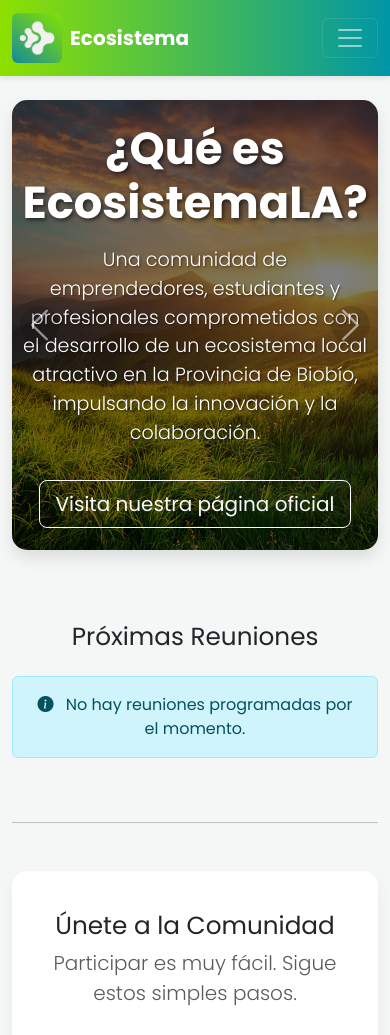
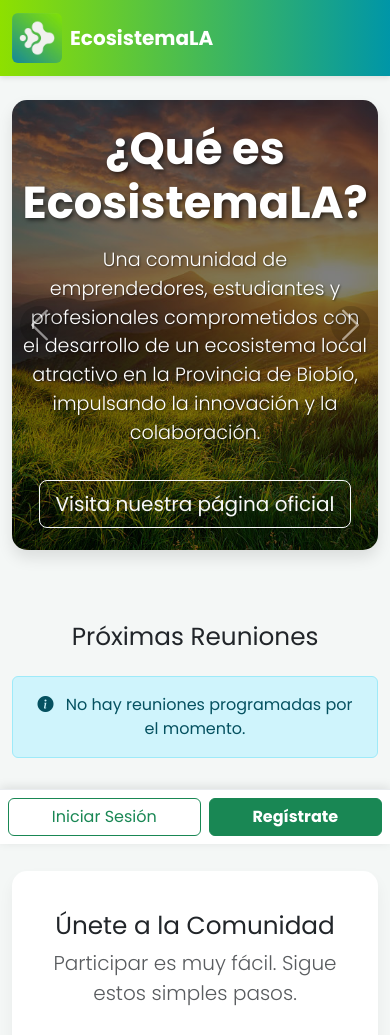
Before and after one commit to Litjoaco/Ecosistema, a Django app: page / in a window 390 px wide. Shown: the top 1035 px of the page. Run offline with Django 4.2, Linux system fonts and the light colour scheme; data that the repository does not hold is empty.

Commit message:
intento 2

```diff
--- a/Ecosistema/settings.py
+++ b/Ecosistema/settings.py
@@ -27,7 +27,7 @@
 
 SECRET_KEY = 'django-insecure-it)h7wo8um6o+%f+p8qduxi0p9)u7x(#zvh5k)_bj*n6wb!=p)'
 DEBUG = False
-ALLOWED_HOSTS = ['72.61.134.252', 'srv1076255.hstgr.cloud', 'meetingup.cl', 'www.meetingup.cl']
+ALLOWED_HOSTS = ['127.0.0.1', 'localhost','72.61.134.252', 'srv1076255.hstgr.cloud', 'meetingup.cl', 'www.meetingup.cl']
 
 CSRF_TRUSTED_ORIGINS = [
     "https://meetingup.cl/",
--- a/templates/inicio.html
+++ b/templates/inicio.html
@@ -246,6 +246,21 @@
                 margin-left: 0.5rem; /* Espacio entre la imagen y el nombre */
             }
         }
+
+        /* --- INICIO: Estilos para la Barra de Navegación Inferior Móvil --- */
+        .mobile-bottom-nav {
+            position: fixed;
+            bottom: 0;
+            left: 0;
+            right: 0;
+            z-index: 1030;
+            background: #ffffff;
+            box-shadow: 0 -2px 10px rgba(0,0,0,0.1);
+            border-top: 1px solid #e9ecef;
+        }
+        .mobile-nav-link {
+            color: #6c757d; /* Color gris para íconos y texto */
+        }
         /* --- FIN: Estilos para Header Interactivo --- */
 
     </style>
@@ -258,17 +273,19 @@
         <a class="navbar-brand d-flex align-items-center" href="{% url 'inicio' %}">
             <img src="{% static 'img/logo.jpg' %}" class="img-fluid rounded me-2" alt="Logo EcosistemaLA" style="height:50px;">
             <div>
-                <span class="fw-bold fs-5 fs-sm-6 d-block">Ecosistema</span>
+                <span class="fw-bold fs-5 fs-sm-6 d-block">EcosistemaLA</span>
                 <small class="d-none d-sm-block">Impulsando el ecosistema emprendedor</small>
             </div>
         </a>
 
-        <button class="navbar-toggler" type="button" data-bs-toggle="collapse" data-bs-target="#mainNavbar" aria-controls="mainNavbar" aria-expanded="false" aria-label="Toggle navigation">
+        <!-- Ocultamos el botón de hamburguesa en todas las vistas -->
+        <button class="navbar-toggler d-none" type="button" data-bs-toggle="collapse" data-bs-target="#mainNavbar" aria-controls="mainNavbar" aria-expanded="false" aria-label="Toggle navigation">
             <span class="navbar-toggler-icon"></span>
         </button>
 
         <div class="collapse navbar-collapse" id="mainNavbar">
             <ul class="navbar-nav ms-auto align-items-center">
+                <!-- El bloque de acciones para móvil se ha movido fuera del navbar -->
                 {% if usuario %}
                 <li class="nav-item">
                     <a class="nav-link" href="{% url 'directorio_miembros' %}">Explorar</a>
@@ -310,7 +327,7 @@
                     </a>
                     <ul class="dropdown-menu dropdown-menu-end" aria-labelledby="userDropdown">
                         <li><a class="dropdown-item" href="{% url 'perfil' %}"><i class="bi bi-person-fill me-2"></i>Mi Perfil</a></li>
-                        <li class="d-lg-none"><a class="dropdown-item" href="#" data-bs-toggle="modal" data-bs-target="#qrModal"><i class="bi bi-qr-code me-2"></i>Mi QR</a></li>
+
                         {% if usuario.es_admin or usuario.es_ayudante %}
                         <li class="d-lg-none"><a class="dropdown-item" href="{% url 'panel-admin:panel_admin' %}"><i class="bi bi-shield-lock-fill me-2"></i>Panel Admin</a></li>
                         {% endif %}
@@ -322,13 +339,51 @@
                     </ul>
                 </li>
                 {% else %}
-                    <li class="nav-item"><a href="{% url 'registro' %}" class="btn btn-light">Registro</a></li>
-                    <li class="nav-item ms-2"><a href="{% url 'login' %}" class="btn btn-outline-light">Iniciar Sesión</a></li>
+                    <li class="nav-item d-none d-lg-block"><a href="{% url 'registro' %}" class="btn btn-light"><strong>Regístrate</strong></a></li>
+                    <li class="nav-item ms-2 d-none d-lg-block"><a href="{% url 'login' %}" class="btn btn-outline-light">Iniciar Sesión</a></li>
                 {% endif %}
             </ul>
         </div>
     </div>
 </nav>
+
+<!-- ======================================================= -->
+<!-- = INICIO: Barra de Navegación Inferior para Móviles    = -->
+<!-- ======================================================= -->
+<nav class="d-lg-none mobile-bottom-nav">
+    <div class="d-flex justify-content-around p-2">
+        {% if usuario %}
+            <!-- Vista para usuario logueado -->
+            <a href="{% url 'inicio' %}" class="text-center text-decoration-none mobile-nav-link">
+                <i class="bi bi-house-door-fill fs-4"></i>
+                <small class="d-block">Inicio</small>
+            </a>
+            <a href="{% url 'directorio_miembros' %}" class="text-center text-decoration-none mobile-nav-link">
+                <i class="bi bi-people-fill fs-4"></i>
+                <small class="d-block">Explorar</small>
+            </a>
+            <a href="#" class="text-center text-decoration-none mobile-nav-link" data-bs-toggle="modal" data-bs-target="#qrModal">
+                <i class="bi bi-qr-code-scan fs-4"></i>
+                <small class="d-block">Mi QR</small>
+            </a>
+            <a href="{% url 'mis_reuniones' %}" class="text-center text-decoration-none mobile-nav-link">
+                <i class="bi bi-calendar-check-fill fs-4"></i>
+                <small class="d-block">Actividad</small>
+            </a>
+            <a href="{% url 'perfil' %}" class="text-center text-decoration-none mobile-nav-link">
+                <i class="bi bi-person-circle fs-4"></i>
+                <small class="d-block">Perfil</small>
+            </a>
+        {% else %}
+            <!-- Vista para visitante -->
+            <a href="{% url 'login' %}" class="btn btn-outline-success flex-grow-1 me-2">Iniciar Sesión</a>
+            <a href="{% url 'registro' %}" class="btn btn-success flex-grow-1"><strong>Regístrate</strong></a>
+        {% endif %}
+    </div>
+</nav>
+<!-- ======================================================= -->
+<!-- = FIN: Barra de Navegación Inferior para Móviles      = -->
+<!-- ======================================================= -->
 
 {% block contenido %}
 <main class="container">
@@ -363,10 +418,9 @@
                 <div class="hero-section hero-slide-2">
                     <div class="hero-content">
                         <h1>La Provincia de Biobío, una joya aún sin explorar</h1>
-                        <p class="lead mt-3 fst-italic">
-                            «La Provincia de Biobío, puerta al sur de Chile, conecta las regiones de Ñuble, Biobío y Araucanía... Su ciudad principal, Los Ángeles, es la más grande del país fuera de una capital regional, y cuenta con una creciente comunidad emprendedora, estudiantil y profesional comprometida con construir un ecosistema local atractivo.»
+                        <p class="lead mt-3">
+                            Como puerta al sur de Chile, conecta tres regiones clave. Su capital, Los Ángeles, es un polo de crecimiento con una vibrante comunidad de emprendedores, estudiantes y profesionales.
                         </p>
-                        <p class="text-end mt-3">- Ecosistema LA</p>
                     </div>
                 </div>
             </div>
```
Also changed, not shown: templates/registro.html (+10 -2 lines), usuario/forms.py (+18 -0 lines).
